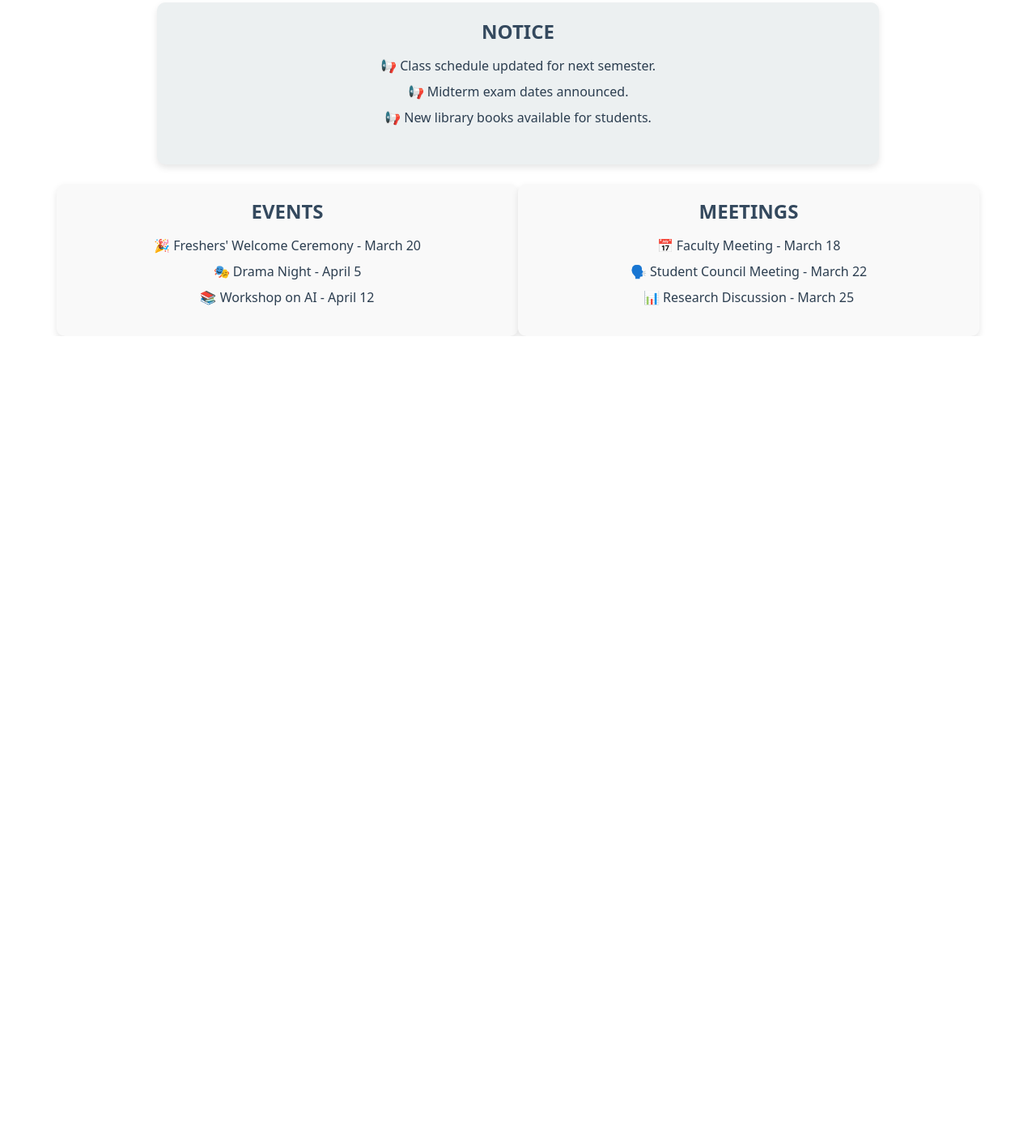
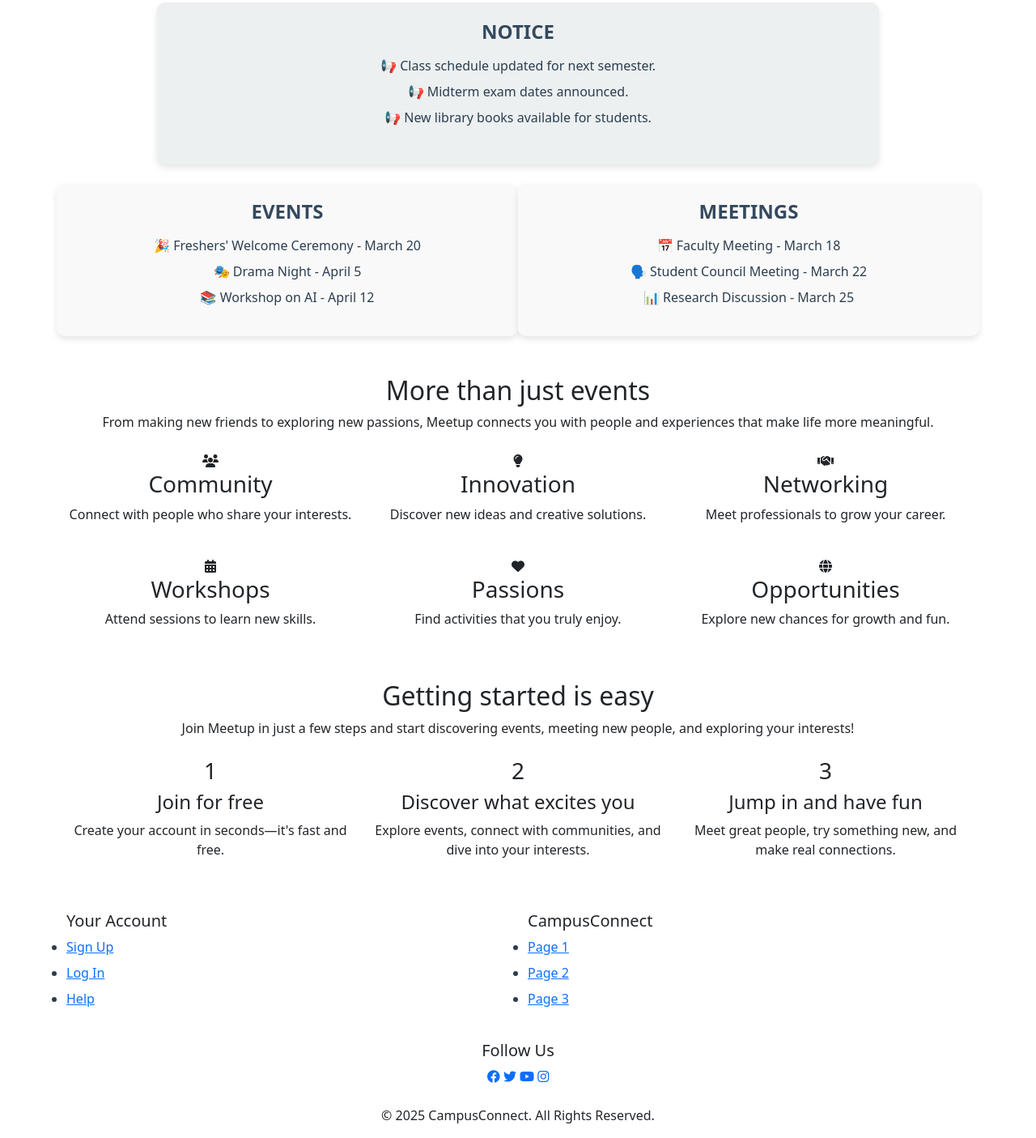
Before and after one commit to sumitb6/CampusConnect, a plain HTML site: page index.html in a window 1280 px wide. Shown: the part 609-2014 px from the top of the page at 81% size. Before the commit the page ends 1024 px from the top, so only its background shows below. Drawn offline with nearby package versions, Linux system fonts and the light colour scheme.

Commit message:
index.html

```diff
--- a/index.html
+++ b/index.html
@@ -8,6 +8,9 @@
     <link href="https://cdn.jsdelivr.net/npm/bootstrap@5.3.0/dist/css/bootstrap.min.css" rel="stylesheet">
     <!-- Custom CSS -->
     <link rel="stylesheet" href="css/style.css">
+    <!-- FontAwesome for Icons -->
+<link rel="stylesheet" href="https://cdnjs.cloudflare.com/ajax/libs/font-awesome/6.4.2/css/all.min.css">
+
 </head>
 <body>
     <!-- Navbar -->
@@ -76,6 +79,157 @@
     </div>
 </section>
 
+<!-- 3rd Section: More Than Just Events -->
+<section class="more-than-events text-center container mt-5">
+    <h2 class="section-heading">
+        <span class="highlight">More</span> than just events
+    </h2>
+    <p class="section-bio">
+        From making new friends to exploring new passions, Meetup connects you with people and experiences that make life more meaningful.
+    </p>
+
+    <!-- Icon Boxes (2 Rows, 3 Columns Each) -->
+    <div class="row mt-4">
+        <!-- First Row -->
+        <div class="col-md-4">
+            <div class="icon-box">
+                <i class="fas fa-users"></i>
+                <h3>Community</h3>
+                <p>Connect with people who share your interests.</p>
+            </div>
+        </div>
+        <div class="col-md-4">
+            <div class="icon-box">
+                <i class="fas fa-lightbulb"></i>
+                <h3>Innovation</h3>
+                <p>Discover new ideas and creative solutions.</p>
+            </div>
+        </div>
+        <div class="col-md-4">
+            <div class="icon-box">
+                <i class="fas fa-handshake"></i>
+                <h3>Networking</h3>
+                <p>Meet professionals to grow your career.</p>
+            </div>
+        </div>
+    </div>
+
+    <div class="row mt-4">
+        <!-- Second Row -->
+        <div class="col-md-4">
+            <div class="icon-box">
+                <i class="fas fa-calendar-alt"></i>
+                <h3>Workshops</h3>
+                <p>Attend sessions to learn new skills.</p>
+            </div>
+        </div>
+        <div class="col-md-4">
+            <div class="icon-box">
+                <i class="fas fa-heart"></i>
+                <h3>Passions</h3>
+                <p>Find activities that you truly enjoy.</p>
+            </div>
+        </div>
+        <div class="col-md-4">
+            <div class="icon-box">
+                <i class="fas fa-globe"></i>
+                <h3>Opportunities</h3>
+                <p>Explore new chances for growth and fun.</p>
+            </div>
+        </div>
+    </div>
+</section>
+
+<!-- 4th Section: Getting Started -->
+<section class="getting-started text-center container mt-5">
+    <h2 class="section-heading">
+        Getting started is <span class="highlight">easy</span>
+    </h2>
+    <p class="section-bio">
+        Join Meetup in just a few steps and start discovering events, meeting new people, and exploring your interests!
+    </p>
+
+    <!-- Steps Row -->
+    <div class="row mt-4">
+        <!-- Step 1 -->
+        <div class="col-md-4">
+            <div class="step-box">
+                <h3 class="step-number">1</h3>
+                <h4>Join for free</h4>
+                <p>Create your account in seconds—it's fast and free.</p>
+            </div>
+        </div>
+
+        <!-- Step 2 -->
+        <div class="col-md-4">
+            <div class="step-box">
+                <h3 class="step-number">2</h3>
+                <h4>Discover what excites you</h4>
+                <p>Explore events, connect with communities, and dive into your interests.</p>
+            </div>
+        </div>
+
+        <!-- Step 3 -->
+        <div class="col-md-4">
+            <div class="step-box">
+                <h3 class="step-number">3</h3>
+                <h4>Jump in and have fun</h4>
+                <p>Meet great people, try something new, and make real connections.</p>
+            </div>
+        </div>
+    </div>
+</section>
+
+<!-- Footer Section -->
+<footer class="footer mt-5">
+    <div class="container">
+        <!-- First Row -->
+        <div class="row">
+            <!-- Your Account Column -->
+            <div class="col-md-6">
+                <h5 class="footer-title">Your Account</h5>
+                <ul class="footer-links">
+                    <li><a href="#">Sign Up</a></li>
+                    <li><a href="#">Log In</a></li>
+                    <li><a href="#">Help</a></li>
+                </ul>
+            </div>
+
+            <!-- CampusConnect Column -->
+            <div class="col-md-6">
+                <h5 class="footer-title">CampusConnect</h5>
+                <ul class="footer-links">
+                    <li><a href="#">Page 1</a></li>
+                    <li><a href="#">Page 2</a></li>
+                    <li><a href="#">Page 3</a></li>
+                </ul>
+            </div>
+        </div>
+
+        <!-- Second Row: Social Media -->
+        <div class="row mt-4">
+            <div class="col text-center">
+                <h5 class="footer-title">Follow Us</h5>
+                <div class="social-icons">
+                    <a href="#"><i class="fab fa-facebook"></i></a>
+                    <a href="#"><i class="fab fa-twitter"></i></a>
+                    <a href="#"><i class="fab fa-youtube"></i></a>
+                    <a href="#"><i class="fab fa-instagram"></i></a>
+                </div>
+            </div>
+        </div>
+
+        <!-- Third Row: Copyright -->
+        <div class="row mt-4">
+            <div class="col text-center">
+                <p class="copyright">© 2025 CampusConnect. All Rights Reserved.</p>
+            </div>
+        </div>
+    </div>
+</footer>
+
+
+
 
     <!-- Bootstrap JS -->
     <script src="https://cdn.jsdelivr.net/npm/bootstrap@5.3.0/dist/js/bootstrap.bundle.min.js"></script>
```
